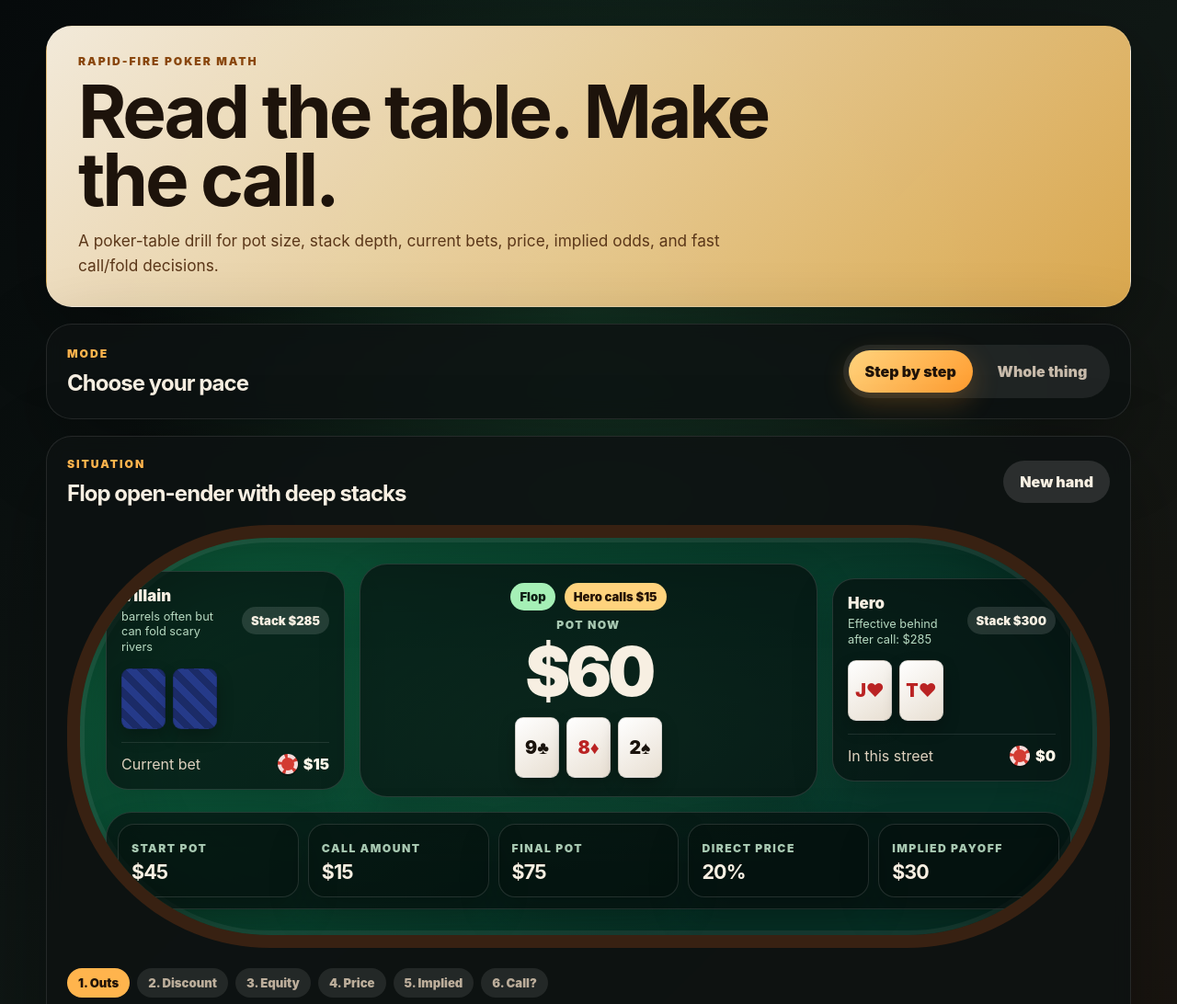
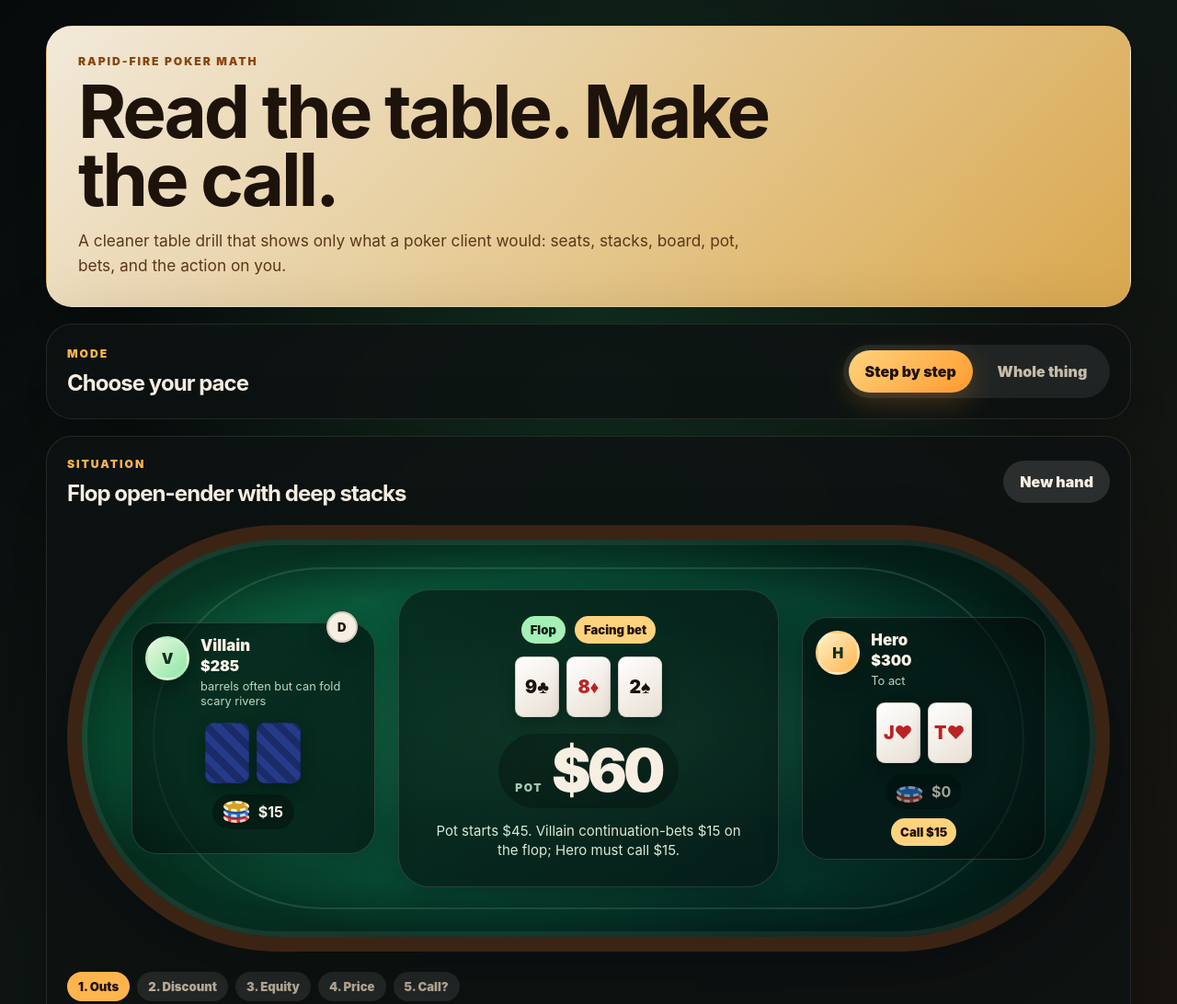
Before and after one commit to jjc256/poker-estimation, a website: page index.html in a window 1280 px wide. Shown: the top 1092 px of the page at 92% size. Drawn offline with Linux system fonts and the light colour scheme.

Commit message:
Make poker table UI feel game-like

```diff
--- a/app.js
+++ b/app.js
@@ -13,7 +13,7 @@ const steps = [
     suffix: "outs",
     tolerance: 1,
     answer: (hand) => hand.discountedOuts,
-    hint: "Remove dirty cards for paired boards, dominated pairs, and reverse implied odds."
+    hint: "Remove dirty cards for paired boards, dominated pairs, and reverse risk."
   },
   {
     key: "drawEquity",
@@ -32,20 +32,12 @@ const steps = [
     hint: "Call divided by final pot after you call."
   },
   {
-    key: "impliedOdds",
-    label: "Estimate implied-odds break-even equity.",
-    suffix: "%",
-    tolerance: 3,
-    answer: (hand) => impliedOddsFor(hand),
-    hint: "Add realistic future payoff from the effective stack and opponent style, then divide call by that larger final pot."
-  },
-  {
     key: "decision",
     label: "Should you call?",
     suffix: "",
     tolerance: 0,
     answer: (hand) => shouldCallFor(hand) ? "call" : "fold",
-    hint: "Call when discounted-out equity is at least the implied-odds break-even price."
+    hint: "Call when your estimated equity is at least the direct price the pot is laying."
   }
 ];
 
@@ -64,10 +56,9 @@ const hands = [
     heroStack: 220,
     opponentStack: 220,
     opponent: "Loose-passive Villain: pays off one-pair hands too often",
-    expectedFutureWin: 18,
     outs: 9,
     discountedOuts: 9,
-    note: "All nine spades are clean on the unpaired board and this is the nut-flush draw. The turn equity is about 18%, while even a loose payoff assumption only lowers the break-even point to about 22%, so the price is still too high."
+    note: "All nine spades are clean on the unpaired board and this is the nut-flush draw. The turn equity is about 18%, below the 25% direct price, so the disciplined table decision is a fold."
   },
   {
     title: "Flop open-ender with deep stacks",
@@ -83,10 +74,9 @@ const hands = [
     heroStack: 300,
     opponentStack: 285,
     opponent: "Aggressive regular Villain: barrels often but can fold scary rivers",
-    expectedFutureWin: 30,
     outs: 8,
     discountedOuts: 7,
-    note: "The straight has eight raw outs, discounted to seven because action can dry up or reverse-implied spots can appear. Seven flop outs are about 28% equity, comfortably above the implied break-even price."
+    note: "The straight has eight raw outs, discounted to seven because action can dry up or tough future spots can appear. Seven flop outs are about 28% equity, comfortably above the 20% direct price."
   },
   {
     title: "Dominated overcards on a wet flop",
@@ -102,10 +92,9 @@ const hands = [
     heroStack: 180,
     opponentStack: 170,
     opponent: "Tight value-bettor Villain: strong range, rarely pays missed top pair",
-    expectedFutureWin: 0,
     outs: 6,
     discountedOuts: 3,
-    note: "The six raw overcard outs are discounted hard because top pair can still be dominated and the wet board creates reverse implied odds. With only about 12% discounted equity and no realistic future payoff, this is a fold."
+    note: "The six raw overcard outs are discounted hard because top pair can still be dominated and the wet board creates reverse risk. With only about 12% discounted equity and no realistic future help, this is a fold."
   },
   {
     title: "Combo draw against a station",
@@ -121,13 +110,12 @@ const hands = [
     heroStack: 360,
     opponentStack: 340,
     opponent: "Calling-station Villain: hates folding made hands",
-    expectedFutureWin: 60,
     outs: 15,
     discountedOuts: 13,
-    note: "After removing overlap and a couple dirty cards, thirteen discounted flop outs are still about 52% equity. The station's stack and payoff tendency add implied value, so the call is clear."
+    note: "After removing overlap and a couple dirty cards, thirteen discounted flop outs are still about 52% equity. That crushes the 25% direct price, so the call is clear."
   },
   {
-    title: "Gutshot with bad implied odds",
+    title: "Gutshot facing a big turn bet",
     hero: "7♦ 6♦",
     board: "A♣ 5♠ 4♥ K♠",
     potStart: 55,
@@ -140,10 +128,9 @@ const hands = [
     heroStack: 160,
     opponentStack: 155,
     opponent: "Nit Villain: folds when the obvious straight completes",
-    expectedFutureWin: 0,
     outs: 4,
     discountedOuts: 3,
-    note: "The gutshot starts at four raw outs but one completion is discounted for poor payoff and reverse-implied risk. Three turn outs are only about 6% equity, far below the price."
+    note: "The gutshot starts at four raw outs but one completion is discounted for poor realization and reverse risk. Three turn outs are only about 6% equity, far below the price."
   },
   {
     title: "Nut-flush draw with fold-proof villain",
@@ -159,10 +146,9 @@ const hands = [
     heroStack: 240,
     opponentStack: 210,
     opponent: "Splashy whale Villain: overcalls rivers with any king",
-    expectedFutureWin: 20,
     outs: 9,
     discountedOuts: 9,
-    note: "The nut-flush draw keeps all nine outs. Eighteen percent turn equity is slightly under the direct 20% price, but a fold-proof opponent with stack behind supplies enough realistic payoff to call."
+    note: "The nut-flush draw keeps all nine outs. Eighteen percent turn equity is close, but it is still under the 20% direct price, so this drill marks the table decision as a fold."
   }
 ];
 
@@ -170,7 +156,6 @@ const state = {
   mode: "step",
   handIndex: randomHandIndex(),
   stepIndex: 0,
-  wholeAnswers: {},
   selectedDecision: "",
   stepAwaitingNext: false
 };
@@ -238,20 +223,8 @@ function potOddsFor(hand) {
   return Math.round((hand.call / (hand.pot + hand.call)) * 100);
 }
 
-function effectiveStackBehindAfterCall(hand) {
-  return Math.max(0, Math.min(hand.heroStack - hand.call, hand.opponentStack));
-}
-
-function futurePayoffFor(hand) {
-  return Math.min(hand.expectedFutureWin, effectiveStackBehindAfterCall(hand));
-}
-
-function impliedOddsFor(hand) {
-  return Math.round((hand.call / (hand.pot + hand.call + futurePayoffFor(hand))) * 100);
-}
-
 function shouldCallFor(hand) {
-  return drawEquityFor(hand) >= impliedOddsFor(hand);
+  return drawEquityFor(hand) >= potOddsFor(hand);
 }
 
 function render() {
@@ -286,76 +259,56 @@ function boardLabelFor(hand) {
 }
 
 function tableFor(hand) {
-  const finalPot = hand.pot + hand.call;
-  const effectiveBehind = effectiveStackBehindAfterCall(hand);
   const villainStyle = hand.opponent.replace(/^.*?Villain:\s*/, "");
 
   return `
     <section class="poker-table" aria-label="Poker table situation">
+      <div class="felt-ring" aria-hidden="true"></div>
+
       <article class="seat seat-villain" aria-label="Villain seat">
-        <div class="seat-header">
-          <div>
-            <p class="player-name">Villain</p>
-            <span class="player-style">${villainStyle}</span>
-          </div>
-          <span class="stack-badge">Stack ${money(hand.opponentStack)}</span>
+        <div class="dealer-button" aria-label="Dealer button">D</div>
+        <div class="avatar" aria-hidden="true">V</div>
+        <div class="player-panel">
+          <p class="player-name">Villain</p>
+          <span class="player-stack">${money(hand.opponentStack)}</span>
+          <span class="player-style">${villainStyle}</span>
         </div>
-        <div class="hole-cards" aria-hidden="true">
+        <div class="hole-cards villain-cards" aria-hidden="true">
           <span class="card back">?</span><span class="card back">?</span>
         </div>
-        <div class="bet-row">
-          <span>Current bet</span>
-          <span class="chips"><span class="chip-dot"></span>${money(hand.opponentBetThisStreet)}</span>
+        <div class="bet-chip-stack villain-bet" aria-label="Villain bet ${money(hand.opponentBetThisStreet)}">
+          <span class="chip-stack" aria-hidden="true"><span></span><span></span><span></span></span>
+          <strong>${money(hand.opponentBetThisStreet)}</strong>
         </div>
       </article>
 
       <article class="board-zone" aria-label="Board and pot">
         <div class="board-topline">
           <span class="street-badge">${hand.street}</span>
-          <span class="call-badge">Hero calls ${money(hand.call)}</span>
+          <span class="action-badge">Facing bet</span>
         </div>
-        <span class="pot-label">Pot now</span>
-        <p class="pot-number">${money(hand.pot)}</p>
         <div class="board-cards" aria-label="${boardLabelFor(hand)}">${cardsMarkup(hand.board)}</div>
+        <div class="pot-display" aria-label="Pot ${money(hand.pot)}">
+          <span class="pot-label">Pot</span>
+          <strong class="pot-number">${money(hand.pot)}</strong>
+        </div>
+        <p class="table-action">${hand.action}</p>
       </article>
 
       <article class="seat seat-hero" aria-label="Hero seat">
-        <div class="seat-header">
-          <div>
-            <p class="player-name">Hero</p>
-            <span class="player-style">Effective behind after call: ${money(effectiveBehind)}</span>
-          </div>
-          <span class="stack-badge">Stack ${money(hand.heroStack)}</span>
+        <div class="avatar hero-avatar" aria-hidden="true">H</div>
+        <div class="player-panel">
+          <p class="player-name">Hero</p>
+          <span class="player-stack">${money(hand.heroStack)}</span>
+          <span class="player-style">To act</span>
         </div>
         <div class="hole-cards" aria-label="Hero hole cards">${cardsMarkup(hand.hero)}</div>
-        <div class="bet-row">
-          <span>In this street</span>
-          <span class="chips"><span class="chip-dot"></span>${money(hand.heroBetThisStreet)}</span>
+        <div class="bet-chip-stack hero-bet ${hand.heroBetThisStreet === 0 ? "is-empty" : ""}" aria-label="Hero committed ${money(hand.heroBetThisStreet)} this street">
+          <span class="chip-stack" aria-hidden="true"><span></span><span></span></span>
+          <strong>${money(hand.heroBetThisStreet)}</strong>
         </div>
+        <div class="decision-prompt" aria-label="Amount to call">Call ${money(hand.call)}</div>
       </article>
-
-      <div class="pot-metrics" aria-label="Pot and stack metrics">
-        <div class="metric-card">
-          <span class="metric-label">Start pot</span>
-          <strong>${money(hand.potStart)}</strong>
-        </div>
-        <div class="metric-card">
-          <span class="metric-label">Call amount</span>
-          <strong>${money(hand.call)}</strong>
-        </div>
-        <div class="metric-card">
-          <span class="metric-label">Final pot</span>
-          <strong>${money(finalPot)}</strong>
-        </div>
-        <div class="metric-card">
-          <span class="metric-label">Direct price</span>
-          <strong>${potOddsFor(hand)}%</strong>
-        </div>
-        <div class="metric-card">
-          <span class="metric-label">Implied payoff</span>
-          <strong>${money(futurePayoffFor(hand))}</strong>
-        </div>
-      </div>
     </section>
   `;
 }
@@ -386,8 +339,7 @@ function renderWholeMode(hand) {
     <input id="outsInput" name="outs" type="number" min="0" step="1" inputmode="numeric" placeholder="Raw outs" aria-label="Raw outs" required />
     <input id="discountedOutsInput" name="discountedOuts" type="number" min="0" step="0.5" inputmode="decimal" placeholder="Discounted outs" aria-label="Discounted outs" required />
     <input id="drawEquityInput" name="drawEquity" type="number" min="0" step="1" inputmode="numeric" placeholder="Discounted equity %" aria-label="Discounted equity percent" required />
-    <input id="potOddsInput" name="potOdds" type="number" min="0" step="1" inputmode="numeric" placeholder="Direct price %" aria-label="Direct pot odds percent" required />
-    <input id="impliedOddsInput" name="impliedOdds" type="number" min="0" step="1" inputmode="numeric" placeholder="Implied break-even %" aria-label="Implied odds break-even percent" required />
+    <input id="potOddsInput" name="potOdds" type="number" min="0" step="1" inputmode="numeric" placeholder="Pot price %" aria-label="Direct pot odds percent" required />
     ${decisionChoices("wholeDecision")}
   `;
   state.selectedDecision = "";
@@ -395,7 +347,7 @@ function renderWholeMode(hand) {
   elements.submitButton.textContent = "Check";
   setAnswerControlsDisabled(false);
   elements.feedback.className = "feedback";
-  elements.feedback.innerHTML = `<strong>Rapid-fire:</strong> Fill all six answers, then check the hand once.`;
+  elements.feedback.innerHTML = `<strong>Rapid-fire:</strong> Fill the table-read answers, then check the hand once.`;
   focusFirstInput();
 }
 
@@ -405,7 +357,6 @@ function labelForPill(key) {
     discountedOuts: "Discount",
     drawEquity: "Equity",
     potOdds: "Price",
-    impliedOdds: "Implied",
     decision: "Call?"
   }[key];
 }
@@ -476,7 +427,6 @@ function checkWholeAnswers(formData) {
     discountedOuts: Number(formData.get("discountedOuts")),
     drawEquity: Number(formData.get("drawEquity")),
     potOdds: Number(formData.get("potOdds")),
-    impliedOdds: Number(formData.get("impliedOdds")),
     decision: state.selectedDecision
   };
 
@@ -530,11 +480,8 @@ function explanationFor(step, hand, expected) {
   if (step.key === "potOdds") {
     return `$${hand.call} / ($${hand.pot} + $${hand.call}) ≈ ${expected}%.`;
   }
-  if (step.key === "impliedOdds") {
-    return `$${hand.call} / ($${hand.pot} + $${hand.call} + $${futurePayoffFor(hand)} stack-and-style payoff) ≈ ${expected}%.`;
-  }
   if (step.key === "decision") {
-    return `${drawEquityFor(hand)}% discounted-out equity vs ${impliedOddsFor(hand)}% implied break-even price. ${hand.note}`;
+    return `${drawEquityFor(hand)}% discounted-out equity vs ${potOddsFor(hand)}% direct pot price. ${hand.note}`;
   }
   return hand.note;
 }
--- a/index.html
+++ b/index.html
@@ -12,7 +12,7 @@
         <p class="eyebrow">Rapid-fire poker math</p>
         <h1>Read the table. Make the call.</h1>
         <p>
-          A poker-table drill for pot size, stack depth, current bets, price, implied odds, and fast call/fold decisions.
+          A cleaner table drill that shows only what a poker client would: seats, stacks, board, pot, bets, and the action on you.
         </p>
       </section>
 
@@ -52,9 +52,9 @@
       <section class="reference-card">
         <h2>Table-reading order</h2>
         <ul>
-          <li>Read pot, bet, call amount, and final pot before doing equity math.</li>
-          <li>Use stack badges to cap realistic implied payoff.</li>
-          <li>Call when discounted equity beats the displayed implied break-even price.</li>
+          <li>Start from the felt: board texture, pot, facing bet, and the amount to call.</li>
+          <li>Estimate clean outs and equity without relying on calculator-style overlays.</li>
+          <li>Call when your equity estimate clears the direct price the pot is laying.</li>
         </ul>
       </section>
     </main>
--- a/package.json
+++ b/package.json
@@ -2,7 +2,7 @@
   "name": "poker-estimation",
   "version": "1.0.0",
   "private": true,
-  "description": "Rapid-fire poker estimation drills for outs, odds, implied odds, and call decisions.",
+  "description": "Rapid-fire poker estimation drills for outs, pot odds, and call decisions.",
   "scripts": {
     "start": "python3 -m http.server 4173",
     "test": "node --check app.js"
--- a/styles.css
+++ b/styles.css
@@ -155,52 +155,88 @@ input:disabled {
 .poker-table {
   position: relative;
   display: grid;
-  grid-template-columns: 260px minmax(300px, 1fr) 260px;
-  grid-template-areas:
-    "villain board hero"
-    "metrics metrics metrics";
-  gap: 16px;
-  min-height: 430px;
-  padding: 28px;
+  grid-template-columns: minmax(220px, 0.8fr) minmax(360px, 1.25fr) minmax(220px, 0.8fr);
+  grid-template-areas: "villain board hero";
+  align-items: center;
+  gap: clamp(14px, 2vw, 26px);
+  min-height: 460px;
+  padding: clamp(24px, 5vw, 54px);
   overflow: hidden;
-  border: 14px solid #382112;
-  border-radius: 220px;
+  border: 16px solid #3c2414;
+  border-radius: 999px;
   background:
-    radial-gradient(ellipse at center, rgba(73, 185, 116, 0.16), transparent 48%),
-    linear-gradient(135deg, #0f6a43, #083a2d 72%);
-  box-shadow: inset 0 0 0 5px rgba(255, 255, 255, 0.07), inset 0 20px 90px rgba(0, 0, 0, 0.42);
+    radial-gradient(ellipse at center, rgba(118, 255, 166, 0.16), transparent 42%),
+    radial-gradient(ellipse at center, rgba(4, 23, 18, 0) 0 58%, rgba(0, 0, 0, 0.38) 76%),
+    linear-gradient(135deg, #0e7348, #06362c 72%);
+  box-shadow:
+    inset 0 0 0 6px rgba(255, 255, 255, 0.07),
+    inset 0 24px 90px rgba(0, 0, 0, 0.42),
+    0 24px 70px rgba(0, 0, 0, 0.22);
+}
+
+.felt-ring {
+  position: absolute;
+  inset: 7%;
+  border: 2px solid rgba(218, 255, 224, 0.12);
+  border-radius: inherit;
+  pointer-events: none;
 }
 
 .seat,
-.board-zone,
-.pot-metrics,
-.metric-card {
-  border: 1px solid rgba(255, 255, 255, 0.13);
-  background: rgba(7, 12, 12, 0.68);
-  box-shadow: 0 18px 44px rgba(0, 0, 0, 0.24);
+.board-zone {
+  position: relative;
+  z-index: 1;
 }
 
 .seat {
+  display: grid;
+  grid-template-columns: auto 1fr;
+  grid-template-areas:
+    "avatar panel"
+    "cards cards"
+    "bet bet"
+    "prompt prompt";
+  gap: 12px;
   align-self: center;
-  padding: 16px;
-  border-radius: 24px;
+  padding: 14px;
+  border: 1px solid rgba(255, 255, 255, 0.15);
+  border-radius: 28px;
+  background: rgba(4, 9, 9, 0.58);
+  box-shadow: 0 18px 44px rgba(0, 0, 0, 0.24);
 }
 
 .seat-villain { grid-area: villain; }
 .seat-hero { grid-area: hero; }
 
-.seat-header,
-.metric-row,
-.bet-row {
-  display: flex;
+.avatar {
+  grid-area: avatar;
+  display: inline-flex;
   align-items: center;
-  justify-content: space-between;
-  gap: 10px;
+  justify-content: center;
+  width: 48px;
+  height: 48px;
+  border: 3px solid rgba(255, 255, 255, 0.16);
+  border-radius: 50%;
+  color: #12311d;
+  background: linear-gradient(135deg, #e8f7dc, #8de7a6);
+  font-weight: 1000;
+  box-shadow: 0 10px 24px rgba(0, 0, 0, 0.28);
 }
+
+.hero-avatar { background: linear-gradient(135deg, #fff1c7, #ffb44d); }
+
+.player-panel { grid-area: panel; min-width: 0; }
 
 .player-name {
   margin: 0;
   font-size: 1.05rem;
+  font-weight: 950;
+}
+
+.player-stack {
+  display: block;
+  margin-top: 2px;
+  color: #fff7ea;
   font-weight: 950;
 }
 
@@ -212,9 +248,27 @@ input:disabled {
   line-height: 1.3;
 }
 
-.stack-badge,
+.dealer-button {
+  position: absolute;
+  top: -13px;
+  right: 18px;
+  display: inline-flex;
+  align-items: center;
+  justify-content: center;
+  width: 34px;
+  height: 34px;
+  border: 2px solid rgba(30, 18, 9, 0.16);
+  border-radius: 50%;
+  color: #1d130b;
+  background: #f7efe2;
+  font-size: 0.82rem;
+  font-weight: 1000;
+  box-shadow: 0 8px 20px rgba(0, 0, 0, 0.26);
+}
+
 .street-badge,
-.call-badge {
+.action-badge,
+.decision-prompt {
   display: inline-flex;
   align-items: center;
   justify-content: center;
@@ -226,15 +280,25 @@ input:disabled {
   white-space: nowrap;
 }
 
-.stack-badge { background: rgba(255, 255, 255, 0.12); }
 .street-badge { color: #102016; background: #a5f0b6; }
-.call-badge { color: #241204; background: #ffd37d; }
+.action-badge,
+.decision-prompt { color: #241204; background: #ffd37d; }
 
 .hole-cards,
 .board-cards {
   display: flex;
   flex-wrap: wrap;
   gap: 8px;
+}
+
+.hole-cards {
+  grid-area: cards;
+  justify-content: center;
+  margin-top: 2px;
+}
+
+.board-cards {
+  justify-content: center;
   margin-top: 14px;
 }
 
@@ -256,36 +320,60 @@ input:disabled {
 .card.red { color: #ba2323; }
 .card.back { color: transparent; background: repeating-linear-gradient(45deg, #253a89 0 8px, #1b2b67 8px 16px); }
 
-.bet-row {
-  margin-top: 14px;
-  padding-top: 12px;
-  border-top: 1px solid rgba(255, 255, 255, 0.1);
-  color: #dfd2bf;
-}
-
-.chips {
+.bet-chip-stack {
+  grid-area: bet;
   display: inline-flex;
   align-items: center;
-  gap: 6px;
+  justify-content: center;
+  gap: 8px;
+  justify-self: center;
+  min-height: 38px;
+  padding: 6px 12px;
+  border-radius: 999px;
   color: #fff7ea;
+  background: rgba(0, 0, 0, 0.32);
   font-weight: 950;
 }
 
-.chip-dot {
-  width: 22px;
-  height: 22px;
-  border: 4px dashed rgba(255, 255, 255, 0.82);
+.bet-chip-stack.is-empty { opacity: 0.62; }
+
+.chip-stack {
+  position: relative;
+  display: inline-grid;
+  width: 30px;
+  height: 24px;
+}
+
+.chip-stack span {
+  position: absolute;
+  left: 0;
+  width: 28px;
+  height: 12px;
+  border: 3px dashed rgba(255, 255, 255, 0.78);
   border-radius: 50%;
   background: #d33b32;
-  box-shadow: 0 2px 0 rgba(0, 0, 0, 0.34);
+  box-shadow: 0 2px 0 rgba(0, 0, 0, 0.3);
+}
+
+.chip-stack span:nth-child(1) { bottom: 0; }
+.chip-stack span:nth-child(2) { bottom: 6px; background: #256fd3; }
+.chip-stack span:nth-child(3) { bottom: 12px; background: #d3a225; }
+
+.decision-prompt {
+  grid-area: prompt;
+  justify-self: center;
+  margin-top: -2px;
 }
 
 .board-zone {
   grid-area: board;
   align-self: center;
   justify-self: stretch;
-  padding: 20px;
-  border-radius: 30px;
+  padding: clamp(18px, 3vw, 28px);
+  border: 1px solid rgba(255, 255, 255, 0.13);
+  border-radius: 34px;
+  background: rgba(7, 12, 12, 0.54);
+  box-shadow: 0 18px 44px rgba(0, 0, 0, 0.24);
   text-align: center;
 }
 
@@ -297,16 +385,24 @@ input:disabled {
   margin-bottom: 4px;
 }
 
+.pot-display {
+  display: inline-flex;
+  align-items: baseline;
+  gap: 10px;
+  margin-top: 18px;
+  padding: 10px 18px;
+  border-radius: 999px;
+  background: rgba(0, 0, 0, 0.28);
+}
+
 .pot-number {
-  margin: 8px 0 0;
-  font-size: clamp(2.2rem, 6vw, 4.6rem);
+  font-size: clamp(2.1rem, 5vw, 4rem);
   font-weight: 1000;
   letter-spacing: -0.06em;
   line-height: 0.95;
 }
 
-.pot-label,
-.metric-label {
+.pot-label {
   color: #a8c9b2;
   font-size: 0.76rem;
   font-weight: 950;
@@ -314,29 +410,12 @@ input:disabled {
   text-transform: uppercase;
 }
 
-.board-cards { justify-content: center; }
-
-.pot-metrics {
-  grid-area: metrics;
-  display: grid;
-  grid-template-columns: repeat(5, minmax(0, 1fr));
-  gap: 10px;
-  align-self: end;
-  padding: 12px;
-  border-radius: 28px;
-}
-
-.metric-card {
-  padding: 14px;
-  border-radius: 18px;
-  background: rgba(0, 0, 0, 0.28);
-}
-
-.metric-card strong {
-  display: block;
-  margin-top: 4px;
-  font-size: 1.34rem;
-  letter-spacing: -0.04em;
+.table-action {
+  max-width: 520px;
+  margin: 14px auto 0;
+  color: #d8ead8;
+  font-size: 0.94rem;
+  line-height: 1.45;
 }
 
 .step-progress {
@@ -436,12 +515,9 @@ input[type="number"]:focus {
     grid-template-columns: 1fr 1fr;
     grid-template-areas:
       "board board"
-      "villain hero"
-      "metrics metrics";
-    border-radius: 58px;
+      "villain hero";
+    border-radius: 64px;
   }
-
-  .pot-metrics { grid-template-columns: repeat(3, minmax(0, 1fr)); }
 }
 
 @media (max-width: 760px) {
@@ -463,14 +539,13 @@ input[type="number"]:focus {
 
   .poker-table {
     grid-template-columns: 1fr;
-    grid-template-areas: "board" "villain" "hero" "metrics";
+    grid-template-areas: "board" "villain" "hero";
     gap: 12px;
     padding: 14px;
     border-width: 8px;
     border-radius: 36px;
   }
 
-  .pot-metrics,
   .choice-grid { grid-template-columns: 1fr; }
 
   .card { width: 42px; height: 58px; font-size: 1.05rem; }
```
